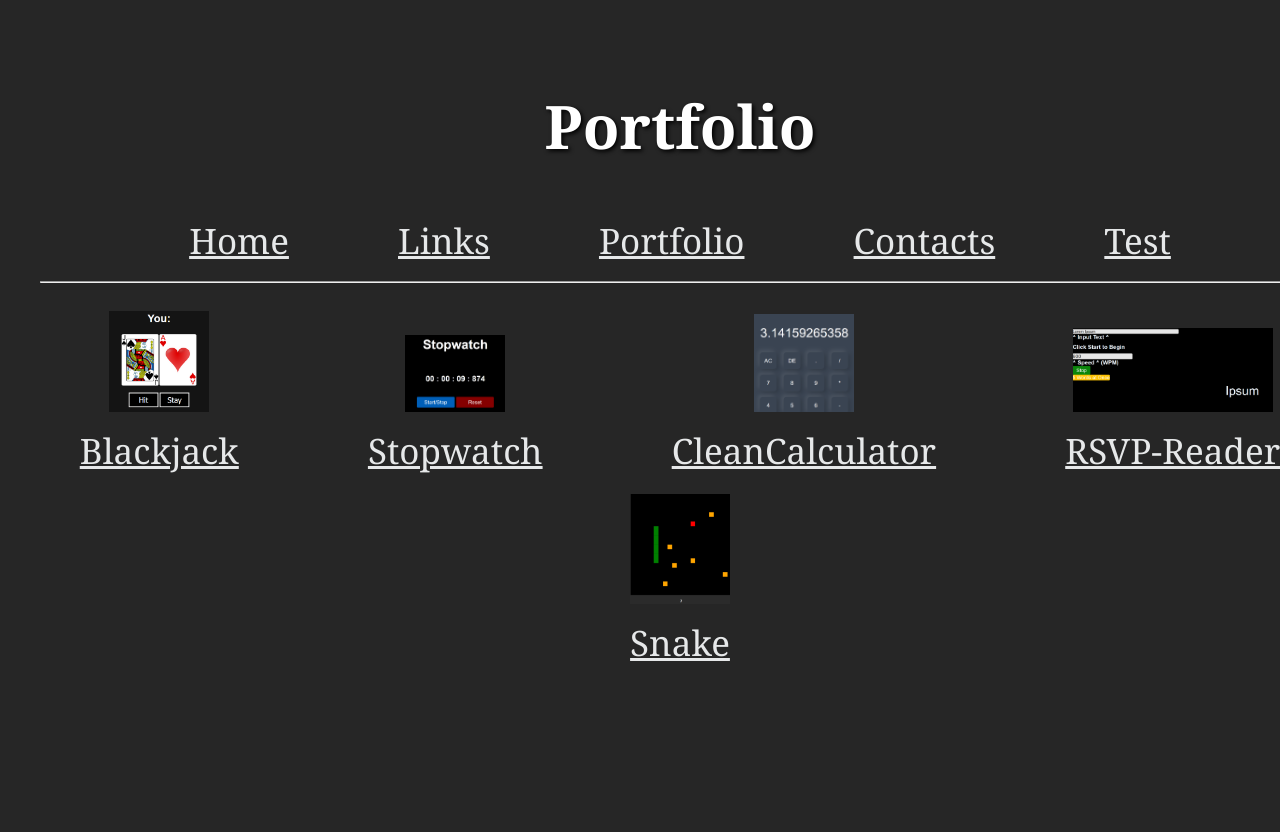
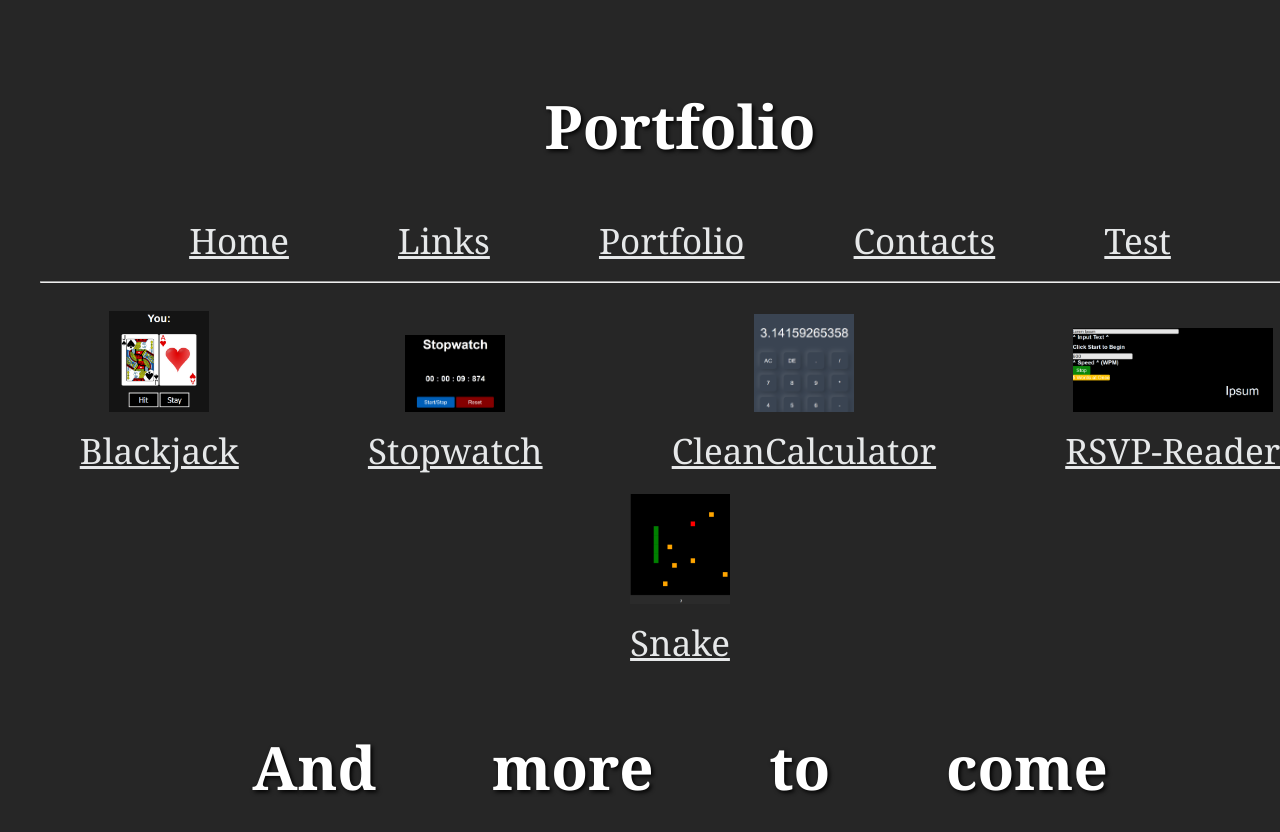
Before and after one commit to yojitacharya/yojitacharya.github.io, a plain HTML site: page portfolio.html in a window 1280 px wide. Shown: the top 832 px of the page. Before the commit the page ends 800 px from the top, so only its background shows below. Drawn offline with nearby package versions, Linux system fonts and the light colour scheme.

Commit message:
Update portfolio.html

```diff
--- a/portfolio.html
+++ b/portfolio.html
@@ -41,6 +41,8 @@
                                 <figcaption><a href="Snake/index.html">Snake</a></figcaption>
                             </figure>
                         </links>
+                        <br>
+                        <h1> And more to come </h1>
                     </ul>
                 </nav>
             </header>
```
